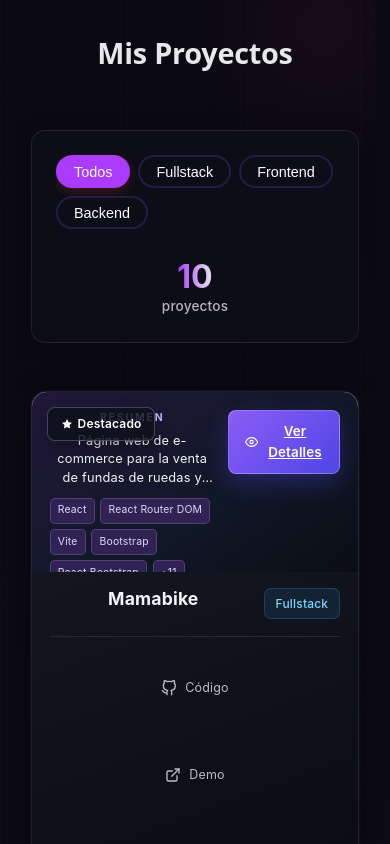
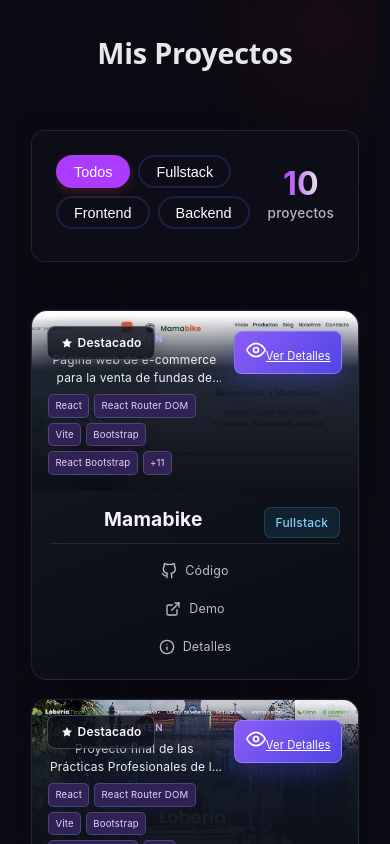
Before and after one commit to FelicitasAguerralde/FelicitasAguerralde_Portfolio, a React (Create React App) app in the folder frontend/: page / in a window 390 px wide. Shown: the part 2220-3064 px from the top of the page. Built offline with nearby package versions, Linux system fonts and the light colour scheme; no server answers.

Commit message:
Acomodo detalles

```diff
--- a/frontend/src/styles/Projects.css
+++ b/frontend/src/styles/Projects.css
@@ -1,4 +1,3 @@
-/* Projects.css - COMPLETO CON PAGINADO AVANZADO */
 .projects {
   position: relative;
   overflow: hidden;
@@ -14,7 +13,6 @@
   z-index: 0;
 }
 
-
 .projects .container {
   max-width: 1400px;
   margin: 0 auto;
@@ -23,7 +21,9 @@
   z-index: 1;
 }
 
-/* Elemento decorativo */
+/* =========================================================
+   ELEMENTO DECORATIVO
+   ========================================================= */
 .projects::before {
   content: '';
   position: absolute;
@@ -31,11 +31,17 @@
   right: -100px;
   width: 300px;
   height: 300px;
-  background: radial-gradient(circle, rgba(255, 71, 87, 0.05) 0%, transparent 70%);
+  background: radial-gradient(
+    circle,
+    rgba(255, 71, 87, 0.05) 0%,
+    transparent 70%
+  );
   z-index: 0;
 }
 
-/* Filtros de proyectos */
+/* =========================================================
+   FILTROS
+   ========================================================= */
 .projects-filters {
   display: flex;
   justify-content: space-between;
@@ -47,11 +53,6 @@
   border-radius: 14px;
   box-shadow: 0 18px 38px rgba(0, 0, 0, 0.22);
   backdrop-filter: blur(14px);
-}
-
-.dark-mode .projects-filters {
-  background-color: var(--card-dark);
-  box-shadow: var(--shadow-dark);
 }
 
 .filters-container {
@@ -93,12 +94,15 @@
 }
 
 .filter-btn.active {
-  background:var(--accent);
+  background: var(--accent);
   border-color: transparent;
   color: white;
   box-shadow: 0 4px 12px rgba(255, 71, 87, 0.2);
 }
 
+/* =========================================================
+   CONTADOR
+   ========================================================= */
 .projects-count {
   display: flex;
   flex-direction: column;
@@ -122,7 +126,9 @@
   opacity: 0.7;
 }
 
-/* Grid de proyectos - 3 por fila en desktop */
+/* =========================================================
+   GRID
+   ========================================================= */
 .projects-grid {
   display: grid;
   grid-template-columns: repeat(auto-fill, minmax(320px, 1fr));
@@ -130,7 +136,7 @@
   margin-top: 1rem;
 }
 
-/* Para desktop: 3 cards por fila */
+/* Desktop: 3 cards */
 @media (min-width: 1024px) {
   .projects-grid {
     grid-template-columns: repeat(3, 1fr);
@@ -138,7 +144,7 @@
   }
 }
 
-/* Para pantallas muy grandes */
+/* Pantallas grandes */
 @media (min-width: 1400px) {
   .projects-grid {
     grid-template-columns: repeat(3, 1fr);
@@ -146,12 +152,21 @@
   }
 }
 
-/* Cards de proyectos */
+/* =========================================================
+   PROJECT CARD
+   ========================================================= */
 .project-card {
-  background: linear-gradient(160deg, rgba(24, 26, 39, 0.96), rgba(10, 12, 19, 0.96));
+  background: linear-gradient(
+    160deg,
+    rgba(24, 26, 39, 0.96),
+    rgba(10, 12, 19, 0.96)
+  );
   border-radius: 16px;
   overflow: hidden;
-  transition: transform 350ms ease, box-shadow 350ms ease, border-color 350ms ease;
+  transition:
+    transform 350ms ease,
+    box-shadow 350ms ease,
+    border-color 350ms ease;
   box-shadow:
     0 20px 42px rgba(0, 0, 0, 0.3),
     0 0 0 1px rgba(139, 92, 246, 0.05);
@@ -160,6 +175,7 @@
   display: flex;
   flex-direction: column;
   border: 1px solid rgba(196, 181, 253, 0.1);
+  max-width: 100%;
 }
 
 .project-card:hover {
@@ -170,8 +186,9 @@
   border-color: rgba(196, 181, 253, 0.3);
 }
 
-
-/* Badge para proyectos destacados */
+/* =========================================================
+   BADGE DESTACADO
+   ========================================================= */
 .featured-badge {
   position: absolute;
   top: 15px;
@@ -188,7 +205,9 @@
   gap: 0.3rem;
   z-index: 2;
   box-shadow: 0 8px 18px rgba(0, 0, 0, 0.25);
-  transition: opacity 220ms ease, transform 220ms ease;
+  transition:
+    opacity 220ms ease,
+    transform 220ms ease;
 }
 
 .project-card:hover .featured-badge {
@@ -201,96 +220,142 @@
   width: 12px;
   height: 12px;
 }
-
-/* Imagen del proyecto */
+/* =========================================================
+   IMAGEN
+   ========================================================= */
 .project-image {
   position: relative;
-  aspect-ratio: 16 / 10;
+  aspect-ratio: 16 / 9;
   height: auto;
   overflow: hidden;
   flex-shrink: 0;
   background: #11131b;
 }
-
 .project-image img {
   width: 100%;
   height: 100%;
   object-fit: cover;
   transition: transform 0.6s ease;
 }
-
 .project-card:hover .project-image img {
   transform: scale(1.1);
 }
-
+/* =========================================================
+   OVERLAY
+   ========================================================= */
 .project-overlay {
   position: absolute;
-  top: 0;
-  left: 0;
-  right: 0;
-  bottom: 0;
-  background: #111827;
+  inset: 0;
+  background: linear-gradient(145deg, #21183a 0%, #111827 58%, #0a0d15 100%);
   display: flex;
-  align-items: flex-end;
-  justify-content: center;
-  padding: 2rem;
+  align-items: stretch;
+  justify-content: flex-end;
+  gap: 0.85rem;
+  padding: 1.1rem;
   opacity: 0;
   transition: opacity 0.3s ease;
 }
-
 .project-card:hover .project-overlay {
   opacity: 1;
 }
-
+/* Información dentro del overlay */
+.project-overlay-info {
+  transform: translateY(12px);
+  transition: transform 450ms cubic-bezier(0.22, 1, 0.36, 1);
+}
+.project-card:hover .project-overlay-info {
+  transform: translateY(0);
+}
+.project-overlay-label {
+  display: block;
+  margin-bottom: 0.35rem;
+  color: #c4b5fd;
+  font-size: 0.65rem;
+  font-weight: 700;
+  letter-spacing: 0.18em;
+}
+.project-overlay-info p {
+  display: -webkit-box;
+  margin: 0 0 0.65rem;
+  overflow: hidden;
+  color: #f4f4f5;
+  font-size: 0.8rem;
+  line-height: 1.45;
+  -webkit-box-orient: vertical;
+  -webkit-line-clamp: 3;
+}
+/* Tecnologías del overlay */
+.project-overlay-tech {
+  display: flex;
+  flex-wrap: wrap;
+  gap: 0.35rem;
+}
+.project-overlay-tech span {
+  padding: 0.22rem 0.45rem;
+  color: #ddd6fe;
+  background: #302353;
+  border: 1px solid rgba(196, 181, 253, 0.22);
+  border-radius: 5px;
+  font-size: 0.65rem;
+}
+/* Botón ver proyecto */
 .project-view-btn {
-  background: rgba(139, 92, 246, 0.9);
-  color: white;
-  border: none;
-  padding: 0.7rem 1.2rem;
+  align-self: flex-start;
+  min-height: 2.45rem;
+  padding: 0.62rem 0.95rem;
+  color: #ffffff;
+  background: linear-gradient(135deg, #8b5cf6, #4f46e5);
+  border: 1px solid rgba(255, 255, 255, 0.24);
   border-radius: 8px;
-  font-weight: 600;
+  font-size: 0.84rem;
+  letter-spacing: 0.01em;
+  box-shadow: 0 10px 24px rgba(79, 70, 229, 0.32);
   cursor: pointer;
-  transition: all 0.3s ease;
-  font-size: 0.95rem;
-  display: flex;
-  align-items: center;
-  gap: 0.5rem;
-  box-shadow: 0 10px 24px rgba(0, 0, 0, 0.28);
+  transition:
+    transform 250ms ease,
+    box-shadow 250ms ease,
+    filter 250ms ease;
 }
-
 .project-view-btn:hover {
-  transform: translateY(-2px);
-  box-shadow: 0 6px 20px rgba(0, 0, 0, 0.3);
+  color: #ffffff;
+  filter: brightness(1.08);
+  transform: translateY(-3px);
+  box-shadow: 0 14px 28px rgba(79, 70, 229, 0.46);
 }
-
-.project-view-btn svg {
-  width: 18px;
-  height: 18px;
+.project-card:hover .project-view-btn {
+  animation: project-cta-float 2.8s ease-in-out infinite;
 }
-
-/* Contenido de la card */
+@keyframes project-cta-float {
+  0%,
+  100% {
+    transform: translateY(-2px);
+  }
+  50% {
+    transform: translateY(2px);
+  }
+}
+/* =========================================================
+   CONTENIDO
+   ========================================================= */
 .project-content {
-  padding: 1.35rem 1.45rem 1.25rem;
+  padding: 1rem 1.15rem 1.05rem;
   flex-grow: 1;
   display: flex;
   flex-direction: column;
 }
-
 .project-header {
   display: flex;
   justify-content: space-between;
   align-items: flex-start;
-  margin-bottom: 0.8rem;
+  margin-bottom: 0.35rem;
 }
-
 .project-title {
-  font-size: 1.3rem;
-  margin-bottom: 0.5rem;
+  font-size: 1.1rem;
+  margin-bottom: 0;
   color: #f5f3ff;
   line-height: 1.3;
   flex-grow: 1;
 }
-
 .project-category {
   font-size: 0.75rem;
   padding: 0.3rem 0.65rem;
@@ -303,11 +368,7 @@
   margin-left: 0.5rem;
 }
 
-.dark-mode .project-category {
-  background-color: rgba(255, 71, 87, 0.2);
-  color: var(--text-dark);
-}
-
+/* Descripción */
 .project-description {
   color: #b9bdc8;
   opacity: 1;
@@ -320,8 +381,9 @@
   -webkit-box-orient: vertical;
   overflow: hidden;
 }
-
-/* Tecnologías */
+/* =========================================================
+   TECNOLOGÍAS
+   ========================================================= */
 .project-tech {
   display: flex;
   flex-wrap: wrap;
@@ -341,11 +403,6 @@
   transition: all 0.3s ease;
 }
 
-.dark-mode .tech-tag {
-  background-color: rgba(255, 71, 87, 0.2);
-  color: var(--text-dark);
-}
-
 .tech-tag:hover {
   transform: translateY(-2px);
   box-shadow: 0 5px 12px rgba(139, 92, 246, 0.18);
@@ -357,33 +414,35 @@
   opacity: 0.8;
 }
 
-/* Enlaces del proyecto */
+/* =========================================================
+   ENLACES
+   ========================================================= */
 .project-links {
   display: flex;
   flex-wrap: wrap;
   align-items: center;
   justify-content: stretch;
-  gap: 0.8rem;
+  gap: 0.45rem;
   margin-top: auto;
-  padding-top: 1rem;
+  padding-top: 0.7rem;
   border-top: 1px solid rgba(196, 181, 253, 0.12);
 }
 
 .project-link {
   display: flex;
   align-items: center;
+  justify-content: center;
   gap: 0.5rem;
   color: #b9bdc8;
   text-decoration: none;
-  font-size: 0.85rem;
+  font-size: 0.78rem;
   transition: all 0.3s ease;
   background: none;
   border: none;
   cursor: pointer;
-  padding: 0.4rem 0.8rem;
+  padding: 0.32rem 0.5rem;
+  flex: 1 1 80px;
   border-radius: 8px;
-  flex: 1 1 80px;
-  justify-content: center;
 }
 
 .project-link:hover {
@@ -410,7 +469,9 @@
   background-color: rgba(108, 99, 255, 0.15);
 }
 
-/* Paginación */
+/* =========================================================
+   PAGINACIÓN
+   ========================================================= */
 .pagination-container {
   margin-top: 4rem;
   padding-top: 2.5rem;
@@ -432,11 +493,13 @@
   padding: 0 1rem;
 }
 
-.pagination-stats, .page-stats {
+.pagination-stats,
+.page-stats {
   opacity: 0.9;
 }
 
-.pagination-stats strong, .page-stats strong {
+.pagination-stats strong,
+.page-stats strong {
   color: var(--primary-color);
   font-weight: 600;
 }
@@ -457,42 +520,45 @@
   justify-content: center;
 }
 
-.pagination-btn {
-  min-width: 44px;
-  height: 44px;
+/* Botones */
+.projects .pagination .pagination-btn {
+  min-width: 2.4rem;
+  height: 2.4rem;
+  padding: 0 0.75rem;
   display: flex;
   align-items: center;
   justify-content: center;
-  background-color: var(--accent);
-  border: 1px solid rgba(255, 71, 87, 0.1);
-  color: var(--text-light);
-  border-radius: 10px;
-  font-weight: 500;
+  color: var(--text-secondary);
+  background: rgba(13, 15, 24, 0.78);
+  border: 1px solid rgba(196, 181, 253, 0.16);
+  border-radius: 8px;
+  font-size: 0.8rem;
+  box-shadow: none;
   cursor: pointer;
   transition: all 0.3s ease;
-  padding: 0 0.8rem;
-  font-size: 0.95rem;
 }
 
-.pagination-btn:hover:not(.disabled):not(.active) {
-  border-color: var(--accent);
-  color: var(--primary-color);
+.projects .pagination .pagination-btn:hover:not(:disabled) {
+  color: #ffffff;
+  background: rgba(139, 92, 246, 0.18);
+  border-color: rgba(196, 181, 253, 0.42);
   transform: translateY(-2px);
-  box-shadow: 0 4px 12px rgba(255, 71, 87, 0.1);
 }
 
-.pagination-btn.active {
-  background: var(--accent);
+.projects .pagination .pagination-btn.active {
+  color: #ffffff;
+  background: linear-gradient(135deg, #8b5cf6, #4f46e5);
   border-color: transparent;
-  color: white;
-  box-shadow: 0 4px 15px rgba(255, 71, 87, 0.3);
+  box-shadow: 0 8px 18px rgba(79, 70, 229, 0.24);
   font-weight: 600;
 }
 
-.pagination-btn.disabled {
-  opacity: 0.4;
+.projects .pagination .pagination-btn:disabled {
+  color: #656b78;
+  background: rgba(255, 255, 255, 0.035);
+  border-color: rgba(255, 255, 255, 0.06);
+  opacity: 0.6;
   cursor: not-allowed;
-  background-color: rgba(255, 71, 87, 0.05);
 }
 
 .pagination-btn svg {
@@ -509,22 +575,19 @@
   line-height: 1;
 }
 
-/* Selector por página */
+/* =========================================================
+   SELECTOR POR PÁGINA
+   ========================================================= */
 .per-page-selector {
   display: flex;
   align-items: center;
   gap: 0.8rem;
   font-size: 0.95rem;
   color: var(--text-primary);
-  background-color: var(--bg)!important;
+  background-color: var(--bg) !important;
   padding: 0.8rem 1.2rem;
   border-radius: 10px;
   border: 1px solid rgba(255, 71, 87, 0.1);
-}
-
-.dark-mode .per-page-selector {
-  background-color: var(--card-dark);
-  border-color: rgba(255, 255, 255, 0.1);
 }
 
 .per-page-label {
@@ -551,10 +614,6 @@
   min-width: 130px;
 }
 
-.dark-mode .per-page-select {
-  background-color: var(--bg);
-}
-
 .per-page-select:focus {
   outline: none;
   border-color: var(--accent);
@@ -569,7 +628,9 @@
   opacity: 0.7;
 }
 
-/* Mensajes y estados */
+/* =========================================================
+   MENSAJES
+   ========================================================= */
 .no-projects {
   text-align: center;
   padding: 4rem 2rem;
@@ -577,10 +638,6 @@
   background-color: var(--card-light);
   border-radius: var(--border-radius);
   margin-top: 2rem;
-}
-
-.dark-mode .no-projects {
-  background-color: var(--card-dark);
 }
 
 .no-projects-icon {
@@ -612,10 +669,6 @@
   border-radius: var(--border-radius);
 }
 
-.dark-mode .no-filtered-projects {
-  background-color: var(--card-dark);
-}
-
 .single-page-notice {
   text-align: center;
   padding: 1.5rem;
@@ -626,7 +679,9 @@
   border-top: 1px solid rgba(255, 71, 87, 0.1);
 }
 
-/* Animación para cambio de página */
+/* =========================================================
+   ANIMACIONES
+   ========================================================= */
 .projects-grid.animating {
   animation: fadeOutIn 0.4s ease;
 }
@@ -646,7 +701,7 @@
   }
 }
 
-/* Aparición de cards desde abajo */
+/* Aparición de cards */
 .project-card-reveal {
   animation: projectSlideUp 1100ms cubic-bezier(0.22, 1, 0.36, 1) both;
   will-change: transform, opacity;
@@ -665,15 +720,24 @@
   }
 }
 
-@media (prefers-reduced-motion: reduce) {
-  .project-card-reveal,
-  .projects-grid.animating {
-    animation: none !important;
-    transform: none !important;
-  }
+/* Estado inicial */
+.projects .project-card-reveal {
+  opacity: 1;
+  filter: none;
+  transform: none;
+  animation: none;
 }
 
-/* Responsive */
+.projects.is-visible .project-card-reveal {
+  animation-name: projectSlideUp;
+  animation-duration: 1100ms;
+  animation-timing-function: cubic-bezier(0.22, 1, 0.36, 1);
+  animation-fill-mode: both;
+}
+
+/* =========================================================
+   TABLET
+   ========================================================= */
 @media (max-width: 1023px) {
   .projects-grid {
     grid-template-columns: repeat(2, 1fr);
@@ -681,9 +745,7 @@
   }
 
   .projects-filters {
-    flex-direction: column;
-    gap: 1.5rem;
-    align-items: stretch;
+    flex-direction: row;
   }
 
   .filters-container {
@@ -700,8 +762,15 @@
     align-items: center;
     text-align: center;
   }
+
+  .project-content .project-link {
+    flex: 0 0 auto;
+  }
 }
 
+/* =========================================================
+   MOBILE
+   ========================================================= */
 @media (max-width: 767px) {
   .projects {
     padding: 60px 0;
@@ -710,6 +779,81 @@
   .projects-grid {
     grid-template-columns: 1fr;
     gap: 1.2rem;
+  }
+
+  .projects-filters {
+    flex-direction: row;
+  }
+
+  .filters-container {
+    width: 100%;
+  }
+
+  .filter-buttons {
+    justify-content: center;
+  }
+
+  /* =====================================================
+     IMPORTANTE:
+     EL OVERLAY NO SE MUESTRA EN MOBILE
+     ===================================================== */
+  .project-overlay {
+    display: flex;
+    position: absolute;
+    inset: auto 0 0 0;
+    min-height: 55%;
+    padding: 1rem;
+    opacity: 1;
+    background: linear-gradient(
+      to top,
+      rgba(10, 13, 21, 0.98) 0%,
+      rgba(17, 24, 39, 0.92) 70%,
+      transparent 100%
+    );
+    align-items: flex-end;
+    justify-content: space-between;
+  }
+
+  .project-overlay-info {
+    transform: none;
+  }
+
+  .project-overlay-label {
+    font-size: 0.6rem;
+  }
+
+  .project-overlay-info p {
+    font-size: 0.75rem;
+    -webkit-line-clamp: 2;
+    margin-bottom: 0.5rem;
+  }
+
+  .project-overlay-tech {
+    gap: 0.3rem;
+  }
+
+  .project-overlay-tech span {
+    font-size: 0.6rem;
+    padding: 0.2rem 0.4rem;
+  }
+
+  .project-view-btn {
+    flex-shrink: 0;
+    font-size: 0.7rem;
+    padding: 0.5rem 0.65rem;
+  }
+
+  .project-image {
+    height: 180px;
+    aspect-ratio: auto;
+  }
+
+  .project-title {
+    font-size: 1.2rem;
+  }
+
+  .project-content .project-link {
+    flex: 0 0 auto;
   }
 
   .pagination-container {
@@ -749,25 +893,14 @@
     text-align: center;
     padding: 1rem;
   }
-
-  .project-image {
-    height: 180px;
-  }
-
-  .project-title {
-    font-size: 1.2rem;
-  }
 }
 
+/* =========================================================
+   MOBILE PEQUEÑO
+   ========================================================= */
 @media (max-width: 480px) {
   .projects .container {
     padding: 0 1rem;
-  }
-
-  .pagination-btn {
-    min-width: 34px;
-    height: 34px;
-    font-size: 0.85rem;
   }
 
   .filter-buttons {
@@ -781,214 +914,40 @@
     flex-shrink: 0;
   }
 
+  .pagination-btn {
+    min-width: 34px;
+    height: 34px;
+    font-size: 0.85rem;
+  }
+
   .project-links {
     flex-direction: column;
     gap: 0.5rem;
   }
 
   .project-link {
-    justify-content: flex-start;
+    width: 100%;
+    justify-content: center;
   }
 }
 
-.projects .project-card-reveal {
-  opacity: 1;
-  filter: none;
-  transform: none;
-  animation: none;
-}
-
-.projects.is-visible .project-card-reveal {
-  animation-name: projectSlideUp;
-  animation-duration: 1100ms;
-  animation-timing-function: cubic-bezier(0.22, 1, 0.36, 1);
-  animation-fill-mode: both;
-}
-
+/* =========================================================
+   ACCESIBILIDAD
+   ========================================================= */
 @media (prefers-reduced-motion: reduce) {
-  .projects .project-card-reveal,
-  .projects.is-visible .project-card-reveal {
+  .project-card-reveal,
+  .projects.is-visible .project-card-reveal,
+  .projects-grid.animating,
+  .project-overlay-info,
+  .project-card:hover .project-view-btn {
     opacity: 1;
     filter: none;
     transform: none;
-    animation: none;
-  }
-}
-
-/* Cards compactas con información contextual */
-.project-card {
-  max-width: 100%;
-}
-
-.project-image {
-  aspect-ratio: 16 / 9;
-}
-
-.project-overlay {
-  align-items: stretch;
-  justify-content: flex-end;
-  gap: 0.85rem;
-  padding: 1.1rem;
-  background: linear-gradient(145deg, #21183a 0%, #111827 58%, #0a0d15 100%);
-}
-
-.project-overlay-info {
-  transform: translateY(12px);
-  transition: transform 450ms cubic-bezier(0.22, 1, 0.36, 1);
-}
-
-.project-card:hover .project-overlay-info {
-  transform: translateY(0);
-}
-
-.project-overlay-label {
-  display: block;
-  margin-bottom: 0.35rem;
-  color: #c4b5fd;
-  font-size: 0.65rem;
-  font-weight: 700;
-  letter-spacing: 0.18em;
-}
-
-.project-overlay-info p {
-  display: -webkit-box;
-  margin: 0 0 0.65rem;
-  overflow: hidden;
-  color: #f4f4f5;
-  font-size: 0.8rem;
-  line-height: 1.45;
-  -webkit-box-orient: vertical;
-  -webkit-line-clamp: 3;
-}
-
-.project-overlay-tech {
-  display: flex;
-  flex-wrap: wrap;
-  gap: 0.35rem;
-}
-
-.project-overlay-tech span {
-  padding: 0.22rem 0.45rem;
-  color: #ddd6fe;
-  background: #302353;
-  border: 1px solid rgba(196, 181, 253, 0.22);
-  border-radius: 5px;
-  font-size: 0.65rem;
-}
-
-.project-view-btn {
-  align-self: flex-start;
-  min-height: 2.45rem;
-  padding: 0.62rem 0.95rem;
-  color: #ffffff;
-  background: linear-gradient(135deg, #8b5cf6, #4f46e5);
-  border: 1px solid rgba(255, 255, 255, 0.24);
-  border-radius: 8px;
-  font-size: 0.84rem;
-  letter-spacing: 0.01em;
-  box-shadow: 0 10px 24px rgba(79, 70, 229, 0.32);
-  transition: transform 250ms ease, box-shadow 250ms ease, filter 250ms ease;
-}
-
-.project-view-btn:hover {
-  color: #ffffff;
-  filter: brightness(1.08);
-  transform: translateY(-3px);
-  box-shadow: 0 14px 28px rgba(79, 70, 229, 0.46);
-}
-
-.project-card:hover .project-view-btn {
-  animation: project-cta-float 2.8s ease-in-out infinite;
-}
-
-@keyframes project-cta-float {
-  0%,
-  100% {
-    transform: translateY(-2px);
-  }
-
-  50% {
-    transform: translateY(2px);
-  }
-}
-
-.project-content {
-  padding: 1rem 1.15rem 1.05rem;
-}
-
-.project-header {
-  margin-bottom: 0.35rem;
-}
-
-.project-title {
-  margin-bottom: 0;
-  font-size: 1.1rem;
-}
-
-.project-links {
-  gap: 0.45rem;
-  margin-top: 0.7rem;
-  padding-top: 0.7rem;
-}
-
-.project-link {
-  padding: 0.32rem 0.5rem;
-  font-size: 0.78rem;
-}
-
-@media (max-width: 767px) {
-  .project-overlay {
-    opacity: 1;
-  }
-
-  .project-overlay-info {
-    transform: translateY(0);
-  }
-}
-
-@media (prefers-reduced-motion: reduce) {
-  .project-overlay-info,
-  .project-card:hover .project-view-btn {
-    transform: none;
     transition: none;
-    animation: none;
+    animation: none !important;
   }
 }
 
 .projects .pagination {
   align-items: center;
 }
-
-/* Paginación final compartida */
-.projects .pagination .pagination-btn {
-  min-width: 2.4rem;
-  height: 2.4rem;
-  padding: 0 0.75rem;
-  color: var(--text-secondary);
-  background: rgba(13, 15, 24, 0.78);
-  border: 1px solid rgba(196, 181, 253, 0.16);
-  border-radius: 8px;
-  font-size: 0.8rem;
-  box-shadow: none;
-}
-
-.projects .pagination .pagination-btn:hover:not(:disabled) {
-  color: #ffffff;
-  background: rgba(139, 92, 246, 0.18);
-  border-color: rgba(196, 181, 253, 0.42);
-  transform: translateY(-2px);
-}
-
-.projects .pagination .pagination-btn.active {
-  color: #ffffff;
-  background: linear-gradient(135deg, #8b5cf6, #4f46e5);
-  border-color: transparent;
-  box-shadow: 0 8px 18px rgba(79, 70, 229, 0.24);
-}
-
-.projects .pagination .pagination-btn:disabled {
-  color: #656b78;
-  background: rgba(255, 255, 255, 0.035);
-  border-color: rgba(255, 255, 255, 0.06);
-  opacity: 0.6;
-}
```
Also changed, not shown: frontend/src/styles/ProjectModal.css (deleted).
